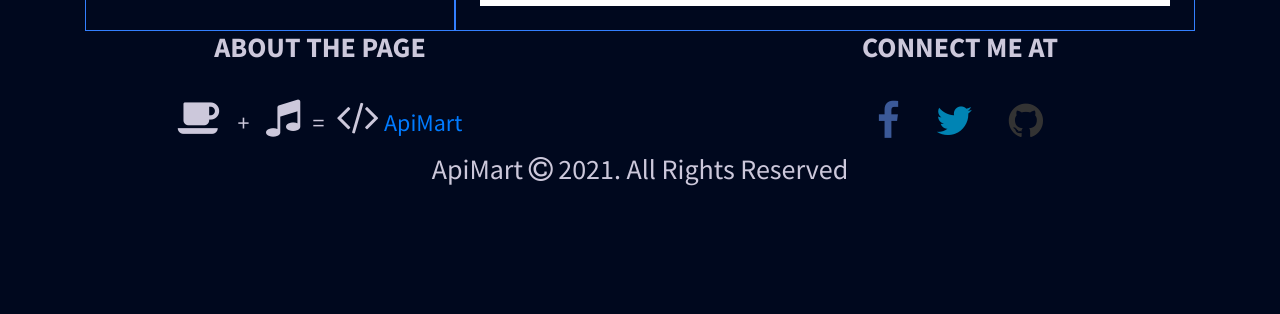
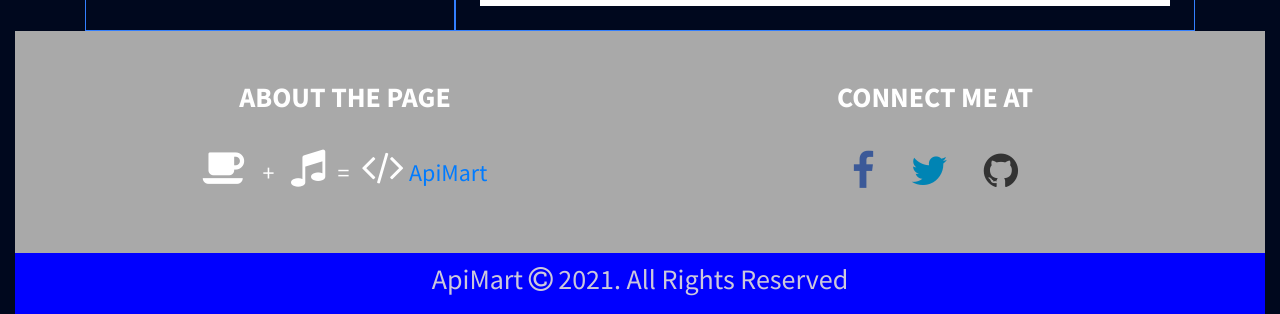
Before and after one commit to Anshul123kumar/ApiMart, a plain HTML site: page index.html in a window 1280 px wide. Shown: the part 2049-2363 px from the top of the page. Before the commit the page ends 2243 px from the top, so only its background shows below. Drawn offline with nearby package versions, Linux system fonts and the light colour scheme; some packages are replaced by stand-ins of ours; no server answers; a script that the page names is missing.

Commit message:
Update style.css

```diff
--- a/assets/css/style.css
+++ b/assets/css/style.css
@@ -208,3 +208,14 @@ h2 {
 #map {
     height: 542px;
 }
+.footer{
+    margin:0px;
+    background-color:blue;
+    padding:10px;
+  }
+  #connect{
+    background-color:darkgrey;
+    padding:50px;
+    margin-bottom: 0px;
+    color:white;
+  }
```
